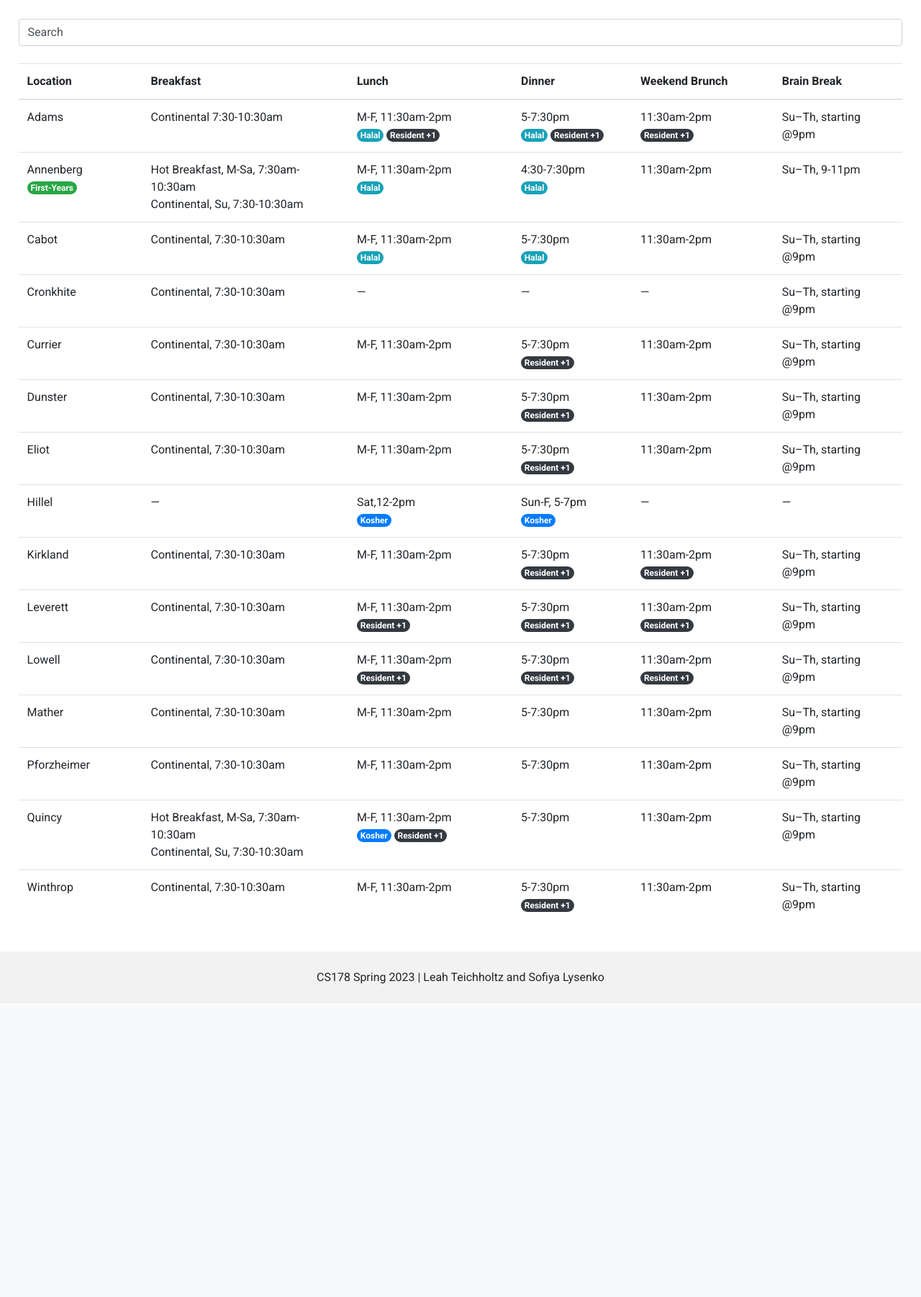
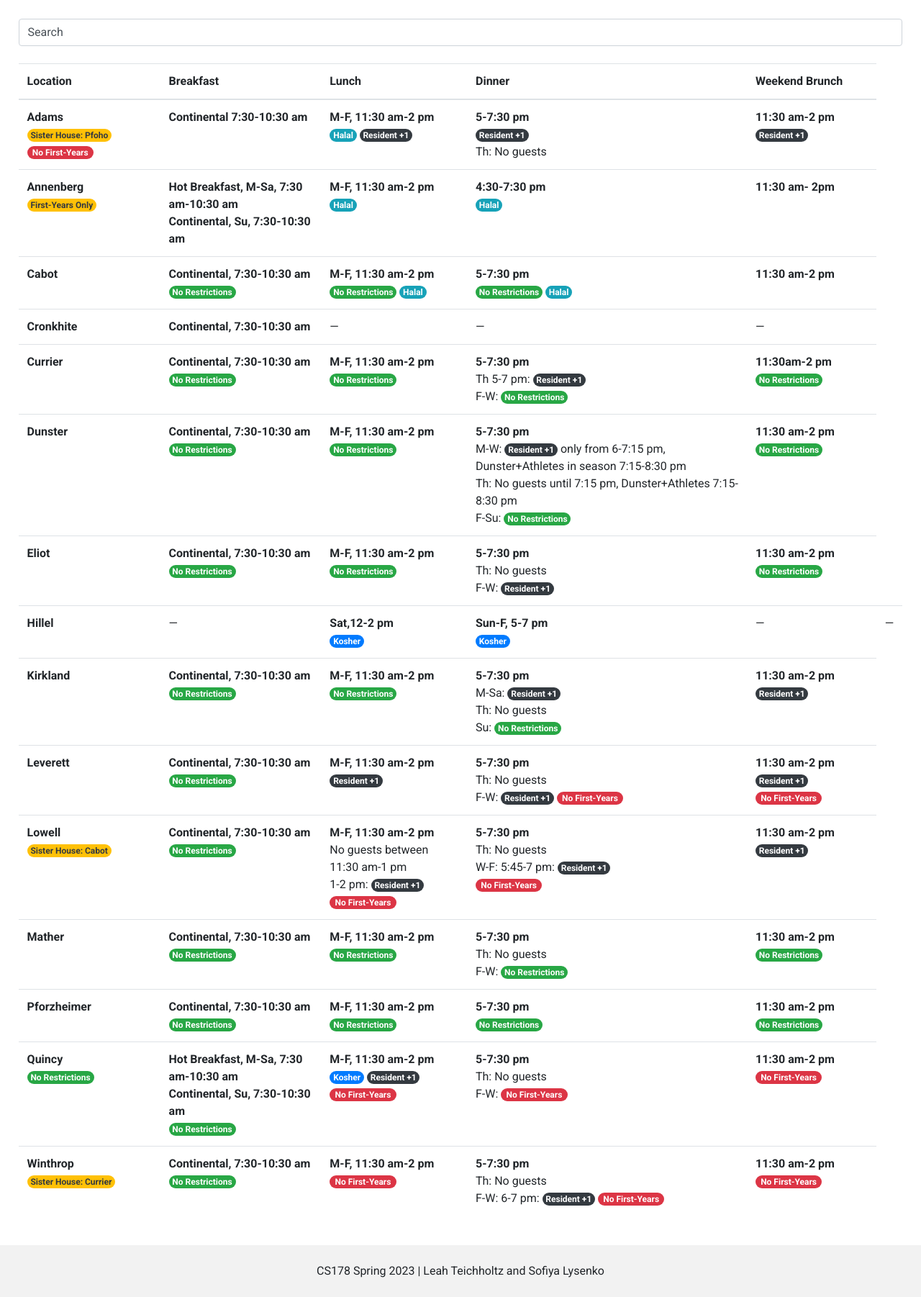
Before and after one commit to leahteich/cs178-final, a Flask app: page /times in a window 1280 px wide. Shown: the part 56-1858 px from the top of the page at 72% size. Before the commit the page ends 1423 px from the top, so only its background shows below. Run offline with Flask 2, Linux system fonts and the light colour scheme; some libraries are stand-ins or nearby versions.

Commit message:
timetables

```diff
--- a/betterhuds/static/css/style.css
+++ b/betterhuds/static/css/style.css
@@ -58,7 +58,9 @@ a {
 
 }
 
-
+strong {
+    font-size: 16px;
+}
 
 .fooditem {
     color: black;
--- a/betterhuds/templates/times.html
+++ b/betterhuds/templates/times.html
@@ -11,174 +11,238 @@
         <th scope="col">Lunch</th>
         <th scope="col">Dinner</th>
         <th scope="col">Weekend Brunch</th>
-        <th scope="col">Brain Break</th>
       </tr>
     </thead>
     <tbody>
       <tr>
-        <td>Adams</td>
-        <td>Continental 7:30-10:30am </td>
-        <td>M-F, 11:30am-2pm <br/><span class="badge rounded-pill bg-info" style="color:white">Halal</span>
-            <span class="badge rounded-pill bg-dark" style="color:white">Resident +1</span>
-
+        <td><strong> Adams</strong>
+            <br/>
+            <span class="badge rounded-pill bg-warning text-dark">Sister House: Pfoho</span>
+            <span class="badge badge-pill badge-danger">No First-Years</span>
         </td>
-        <td> 5-7:30pm  <br/><span class="badge rounded-pill bg-info " style="color:white">Halal</span>
-            <span class="badge rounded-pill bg-dark" style="color:white">Resident +1</span>
-
-        </td>
-        <td>11:30am-2pm
+        <td><strong>Continental 7:30-10:30 am </strong></td>
+        <td><strong>M-F, 11:30 am-2 pm</strong> <br/><span class="badge rounded-pill bg-info" style="color:white">Halal</span>
             <span class="badge rounded-pill bg-dark" style="color:white">Resident +1</span>
         </td>
-        <td>Su–Th, starting @9pm </td>
+        <td><strong> 5-7:30 pm  </strong><br/>
+            <span class="badge rounded-pill bg-dark" style="color:white">Resident +1</span> <br/>
+            Th: No guests
+        </td>
+        <td><strong> 11:30 am-2 pm </strong>
+            <br/>
+            <span class="badge rounded-pill bg-dark" style="color:white">Resident +1</span>
+        </td>
       </tr>
       <tr>
-        <td>Annenberg
-            <span class="badge rounded-pill bg-success" style="color:white">First-Years</span>
+        <td><strong>Annenberg  </strong> <br/>
+            <span class="badge rounded-pill bg-warning text-dark">First-Years Only</span>
         </td>
-        <td>Hot Breakfast, M-Sa, 7:30am-10:30am <br/>
-            Continental, Su, 7:30-10:30am</td>
-        <td>M-F, 11:30am-2pm <br/>
+        <td><strong> Hot Breakfast, M-Sa, 7:30 am-10:30 am <br/>
+            Continental, Su, 7:30-10:30 am </strong> </td>
+        <td><strong>M-F, 11:30 am-2 pm</strong> <br/>
             <span class="badge rounded-pill bg-info" style="color:white">Halal</span>
         </td>
-        <td> 4:30-7:30pm   <br/><span class="badge rounded-pill bg-info" style="color:white">Halal</span>  </td>   </td>
-        <td>11:30am-2pm </td>
-        <td>Su–Th, 9-11pm </td>
+        <td> <strong> 4:30-7:30 pm </strong>   <br/><span class="badge rounded-pill bg-info" style="color:white">Halal</span>  </td>   </td>
+        <td> <strong>11:30 am- 2pm </strong> </td>
       </tr>
       <tr>
-        <td>Cabot</td>
-        <td>Continental, 7:30-10:30am</td>
-        <td>M-F, 11:30am-2pm  <br/><span class="badge rounded-pill bg-info" style="color:white">Halal</span>  </td></td>
-        <td> 5-7:30pm <br/><span class="badge rounded-pill bg-info" style="color:white">Halal</span>  </td></td>
-        <td>11:30am-2pm </td>
-        <td>Su–Th, starting @9pm </td>
+        <td><strong> Cabot  </strong>
+        </td>
+        <td> <strong>Continental, 7:30-10:30 am  </strong><br/>
+            <span class="badge rounded-pill bg-success" style="color:white">No Restrictions</span></td>
+        <td><strong>M-F, 11:30 am-2 pm </strong><br/>
+            <span class="badge rounded-pill bg-success" style="color:white">No Restrictions</span> <span class="badge rounded-pill bg-info" style="color:white">Halal</span>  </td></td>
+        <td> <strong>5-7:30 pm </strong> <br/>
+            <span class="badge rounded-pill bg-success" style="color:white">No Restrictions</span> <span class="badge rounded-pill bg-info" style="color:white">Halal</span>  </td></td>
+        <td> <strong> 11:30 am-2 pm </strong> </td>
       </tr>
       <tr>
-        <td>Cronkhite</td>
-        <td>Continental, 7:30-10:30am</td>
+        <td><strong> Cronkhite </strong></td>
+        <td><strong> Continental, 7:30-10:30 am </strong></td>
         <td> — </td>
         <td> — </td>
         <td> — </td>
-        <td>Su–Th, starting @9pm </td>
       </tr>
       <tr>
-        <td>Currier</td>
-        <td>Continental, 7:30-10:30am</td>
-        <td>M-F, 11:30am-2pm </td>
-        <td> 5-7:30pm             <span class="badge rounded-pill bg-dark" style="color:white">Resident +1</span>
+        <td><strong> Currier </strong> <br/>
         </td>
-        <td>11:30am-2pm </td>
-        <td>Su–Th, starting @9pm </td>
+        <td><strong>Continental, 7:30-10:30 am </strong><br/>
+            <span class="badge rounded-pill bg-success" style="color:white">No Restrictions</span>
+        </td>
+
+        <td><strong>M-F, 11:30 am-2 pm </strong> <br/>
+            <span class="badge rounded-pill bg-success" style="color:white">No Restrictions</span></td>
+        <td> <strong>5-7:30 pm  </strong><br/>
+            Th 5-7 pm: <span class="badge rounded-pill bg-dark" style="color:white">Resident +1</span> <br/>
+            F-W:             <span class="badge rounded-pill bg-success" style="color:white">No Restrictions</span></td>
+        </td>
+        <td><strong>11:30am-2 pm </strong><br/>
+            <span class="badge rounded-pill bg-success" style="color:white">No Restrictions</span></td>
       </tr>
       <tr>
-        <td>Dunster</td>
-        <td>Continental, 7:30-10:30am</td>
-        <td>M-F, 11:30am-2pm </td>
-        <td> 5-7:30pm
-            <span class="badge rounded-pill bg-dark" style="color:white">Resident +1</span>
+        <td><strong>Dunster </strong></td>
+        <td><strong>Continental, 7:30-10:30 am </strong><br/>
+            <span class="badge rounded-pill bg-success" style="color:white">No Restrictions</span></td>
+        <td><strong>M-F, 11:30 am-2 pm </strong><br/>
+            <span class="badge rounded-pill bg-success" style="color:white">No Restrictions</span> </td>
+        <td> <strong> 5-7:30 pm </strong> <br/>
+            M-W: <span class="badge rounded-pill bg-dark" style="color:white">Resident +1</span> only from 6-7:15 pm, Dunster+Athletes in season 7:15-8:30 pm
+            <br/>Th: No guests until 7:15 pm, Dunster+Athletes 7:15-8:30 pm <br/>
+            F-Su:  <span class="badge rounded-pill bg-success" style="color:white">No Restrictions</span>
 
         </td>
-        <td>11:30am-2pm </td>
-        <td>Su–Th, starting @9pm </td>
+        <td><strong>11:30 am-2 pm </strong><br/>
+            <span class="badge rounded-pill bg-success" style="color:white">No Restrictions</span> </td>
       </tr>
       <tr>
-        <td>Eliot</td>
-        <td>Continental, 7:30-10:30am</td>
-        <td>M-F, 11:30am-2pm </td>
-        <td> 5-7:30pm
-            <span class="badge rounded-pill bg-dark" style="color:white">Resident +1</span>
-
+        <td><strong> Eliot </strong></td>
+        <td> <strong> Continental, 7:30-10:30 am </strong><br/>
+            <span class="badge rounded-pill bg-success" style="color:white">No Restrictions</span> </td>
+        <td><strong>M-F, 11:30 am-2 pm </strong> <br/>
+            <span class="badge rounded-pill bg-success" style="color:white">No Restrictions</span> </td>
+        <td><strong> 5-7:30 pm </strong> <br/>
+            Th: No guests <br/>
+            F-W: <span class="badge rounded-pill bg-dark" style="color:white">Resident +1</span>
         </td>
-        <td>11:30am-2pm </td>
-        <td>Su–Th, starting @9pm </td>
+        <td><strong>11:30 am-2 pm </strong> <br/>
+            <span class="badge rounded-pill bg-success" style="color:white">No Restrictions</span> </td>
       </tr>
       <tr>
-        <td>Hillel</td>
+        <td><strong>Hillel </strong></td>
         <td> — </td>
-        <td>Sat,12-2pm   <br/><span class="badge rounded-pill bg-primary" style="color:white">Kosher</span>  </td></td></td>
-        <td> Sun-F, 5-7pm <br/><span class="badge rounded-pill bg-primary" style="color:white">Kosher</span>  </td></td>
+        <td><strong>Sat,12-2 pm  </strong>  <br/><span class="badge rounded-pill bg-primary" style="color:white">Kosher</span>  </td></td></td>
+        <td> <strong> Sun-F, 5-7 pm </strong> <br/><span class="badge rounded-pill bg-primary" style="color:white">Kosher</span>  </td></td>
     </td>
         <td>— </td>
         <td>— </td>
       </tr>
       <tr>
-        <td>Kirkland</td>
-        <td>Continental, 7:30-10:30am</td>
-        <td>M-F, 11:30am-2pm </td>
-        <td> 5-7:30pm
+        <td><strong>Kirkland </strong></td>
+        <td><strong>Continental, 7:30-10:30 am </strong><br/>
+            <span class="badge rounded-pill bg-success" style="color:white">No Restrictions</span></td>
+        <td> <strong>M-F, 11:30 am-2 pm </strong> <br/>
+            <span class="badge rounded-pill bg-success" style="color:white">No Restrictions</span></td>
+        <td><strong> 5-7:30 pm </strong><br/>
+            M-Sa: <span class="badge rounded-pill bg-dark" style="color:white">Resident +1</span> <br/>
+            Th: No guests <br/>
+            Su: <span class="badge rounded-pill bg-success" style="color:white">No Restrictions</span>
+        </td>
+        <td><strong>11:30 am-2 pm </strong><br/>
             <span class="badge rounded-pill bg-dark" style="color:white">Resident +1</span>
+        </td>
+      </tr>
+      <tr>
+        <td><strong>Leverett </strong></td>
+        <td><strong>Continental, 7:30-10:30 am </strong><br/>
+            <span class="badge rounded-pill bg-success" style="color:white">No Restrictions</span></td>
+        <td><strong>M-F, 11:30 am-2 pm </strong> <br/>
+            <span class="badge rounded-pill bg-dark" style="color:white">Resident +1</span>
+        </td>
+        <td> <strong> 5-7:30 pm  </strong> <br/>
+            Th: No guests <br/>
+            F-W:
+            <span class="badge rounded-pill bg-dark" style="color:white">Resident +1</span>
+            <span class="badge badge-pill badge-danger">No First-Years</span>
+        </td>
+        <td> <strong> 11:30 am-2 pm </strong><br/>
+            <span class="badge rounded-pill bg-dark" style="color:white">Resident +1</span>
+            <span class="badge badge-pill badge-danger">No First-Years</span>
+        </td>
+      </tr>
+      <tr>
+        <td><strong>Lowell </strong> <br/>
+            <span class="badge rounded-pill bg-warning text-dark">Sister House: Cabot</span>
 
         </td>
-        <td>11:30am-2pm
+        <td><strong>Continental, 7:30-10:30 am  </strong><br/>
+            <span class="badge rounded-pill bg-success" style="color:white">No Restrictions</span></td>
+        </td>
+        <td><strong> M-F, 11:30 am-2 pm</strong> <br/>
+            No guests between 11:30 am-1 pm <br/>
+            1-2 pm: <span class="badge rounded-pill bg-dark" style="color:white">Resident +1</span> <br/>
+            <span class="badge badge-pill badge-danger">No First-Years</span>
+        </td>
+        <td><strong> 5-7:30 pm </strong><br/>
+            Th: No guests <br/>
+            W-F: 5:45-7 pm: <span class="badge rounded-pill bg-dark" style="color:white">Resident +1</span><br/>
+            <span class="badge badge-pill badge-danger">No First-Years</span>
+        </td>
+        <td><strong> 11:30 am-2 pm </strong>
             <span class="badge rounded-pill bg-dark" style="color:white">Resident +1</span>
         </td>
-        <td>Su–Th, starting @9pm </td>
-      </tr>
-      <tr>
-        <td>Leverett</td>
-        <td>Continental, 7:30-10:30am</td>
-        <td>M-F, 11:30am-2pm
-            <span class="badge rounded-pill bg-dark" style="color:white">Resident +1</span>
-        </td>
-        <td> 5-7:30pm
-            <span class="badge rounded-pill bg-dark" style="color:white">Resident +1</span>
-        </td>
-        <td>11:30am-2pm
-            <span class="badge rounded-pill bg-dark" style="color:white">Resident +1</span>
-        </td>
-        <td>Su–Th, starting @9pm </td>
-      </tr>
-      <tr>
-        <td>Lowell</td>
-        <td>Continental, 7:30-10:30am</td>
-        <td>M-F, 11:30am-2pm
-            <span class="badge rounded-pill bg-dark" style="color:white">Resident +1</span>
-        </td>
-        <td> 5-7:30pm
-            <span class="badge rounded-pill bg-dark" style="color:white">Resident +1</span>
-        </td>
-        <td>11:30am-2pm
-            <span class="badge rounded-pill bg-dark" style="color:white">Resident +1</span>
-        </td>
-        <td>Su–Th, starting @9pm </td>
       </tr>
 
       <tr>
-        <td>Mather</td>
-        <td>Continental, 7:30-10:30am</td>
-        <td>M-F, 11:30am-2pm </td>
-        <td> 5-7:30pm</td>
-        <td>11:30am-2pm </td>
-        <td>Su–Th, starting @9pm </td>
+        <td><strong>Mather </strong></td>
+        </td>
+        <td><strong>Continental, 7:30-10:30 am </strong><br/>
+            <span class="badge rounded-pill bg-success" style="color:white">No Restrictions</span></td>
+        <td><strong>M-F, 11:30 am-2 pm </strong>
+            <span class="badge rounded-pill bg-success" style="color:white">No Restrictions</span>
+        </td>
+        <td> <strong>5-7:30 pm </strong><br/>
+            Th: No guests <br/>
+            F-W:  <span class="badge rounded-pill bg-success" style="color:white">No Restrictions</span>
+        </td>
+        <td><strong> 11:30 am-2 pm </strong>
+            <span class="badge rounded-pill bg-success" style="color:white">No Restrictions</span>
+        </td>
       </tr>
       <tr>
-        <td>Pforzheimer</td>
-        <td>Continental, 7:30-10:30am</td>
-        <td>M-F, 11:30am-2pm </td>
-        <td> 5-7:30pm</td>
-        <td>11:30am-2pm </td>
-        <td>Su–Th, starting @9pm </td>
+        <td><strong>Pforzheimer </strong</td>
+        <td><strong>Continental, 7:30-10:30 am </strong><br/>
+            <span class="badge rounded-pill bg-success" style="color:white">No Restrictions</span>
+        </td>
+        <td><strong>M-F, 11:30 am-2 pm </strong> <br/>
+            <span class="badge rounded-pill bg-success" style="color:white">No Restrictions</span>
+        </td>
+        <td> <strong> 5-7:30 pm </strong> <br/>
+             <span class="badge rounded-pill bg-success" style="color:white">No Restrictions</span>
+        </td>
+        <td> <strong> 11:30 am-2 pm </strong> <br/>
+             <span class="badge rounded-pill bg-success" style="color:white">No Restrictions</span>
+        </td>
       </tr>
       <tr>
-        <td>Quincy</td>
-        <td>Hot Breakfast, M-Sa, 7:30am-10:30am <br/>
-            Continental, Su, 7:30-10:30am</td>
-        <td>M-F, 11:30am-2pm  <br/>
+        <td><strong> Quincy </strong> <br/> <span class="badge rounded-pill bg-success" style="color:white">No Restrictions</span>
+        </td>
+        <td><strong>Hot Breakfast, M-Sa, 7:30 am-10:30 am <br/>
+            Continental, Su, 7:30-10:30 am </strong> <br/>
+            <span class="badge rounded-pill bg-success" style="color:white">No Restrictions</span>
+        </td>
+        <td> <strong>M-F, 11:30 am-2 pm </strong> <br/>
             <span class="badge rounded-pill bg-primary" style="color:white">Kosher</span>
             <span class="badge rounded-pill bg-dark" style="color:white">Resident +1</span>
+            <span class="badge badge-pill badge-danger">No First-Years</span>
         </td>
-        <td> 5-7:30pm</td>
-        <td>11:30am-2pm </td>
-        <td>Su–Th, starting @9pm </td>
+        <td><strong> 5-7:30 pm </strong> <br/>
+            Th: No guests <br/>
+            F-W:
+             <span class="badge badge-pill badge-danger">No First-Years</span>
+        </td>
+        <td><strong>11:30 am-2 pm </strong> <br/>
+            <span class="badge badge-pill badge-danger">No First-Years</span>
+        </td>
       </tr>
       <tr>
-        <td>Winthrop</td>
-        <td>Continental, 7:30-10:30am</td>
-        <td>M-F, 11:30am-2pm </td>
-        <td> 5-7:30pm
-            <span class="badge rounded-pill bg-dark" style="color:white">Resident +1</span>
+        <td><strong>Winthrop </strong><br/>
+            <span class="badge rounded-pill bg-warning text-dark">Sister House: Currier</span>
         </td>
-        <td>11:30am-2pm </td>
-        <td>Su–Th, starting @9pm </td>
+        <td><strong>Continental, 7:30-10:30 am </strong> <br/> <span class="badge rounded-pill bg-success" style="color:white">No Restrictions</span>
+        </td>
+        <td><strong>M-F, 11:30 am-2 pm </strong>
+            <br/>
+            <span class="badge badge-pill badge-danger">No First-Years</span>
+        </td>
+        <td> <strong>5-7:30 pm </strong><br/>
+            Th: No guests <br/>
+            F-W:
+            6-7 pm: <span class="badge rounded-pill bg-dark" style="color:white">Resident +1</span>
+            <span class="badge badge-pill badge-danger">No First-Years</span>
+        </td>
+        <td><strong>11:30 am-2 pm </strong><br/>
+            <span class="badge badge-pill badge-danger">No First-Years</span>
+        </td>
       </tr>
     </tbody>
   </table>
```
